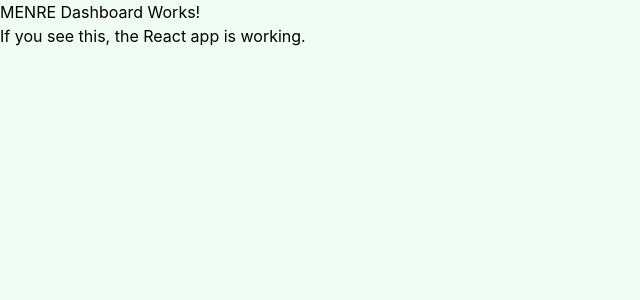
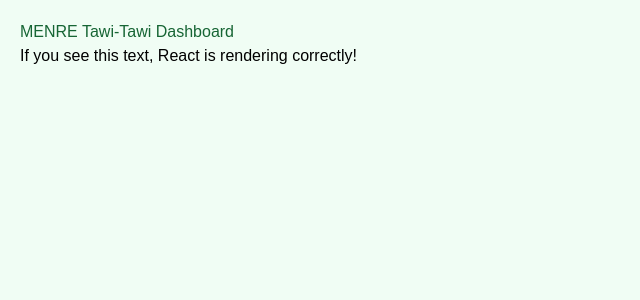
Before and after one commit to hassanjaapar94-star/pemds-dashboard, a React (Create React App) app: page / in a window 1280 px wide. Shown: the top 300 px of the page, without its empty margins (0-640 px from the left). Built offline with nearby package versions, Linux system fonts and the light colour scheme.

Commit message:
Update App.js

```diff
--- a/src/App.js
+++ b/src/App.js
@@ -2,9 +2,9 @@ import React from "react";
 
 export default function App() {
   return (
-    <div>
-      <h1>MENRE Dashboard Works!</h1>
-      <p>If you see this, the React app is working.</p>
+    <div style={{ padding: "20px", fontFamily: "Arial, sans-serif" }}>
+      <h1 style={{ color: "#166534" }}>MENRE Tawi-Tawi Dashboard</h1>
+      <p>If you see this text, React is rendering correctly!</p>
     </div>
   );
 }
```
